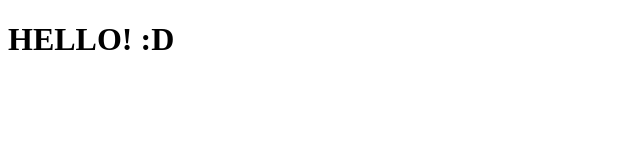
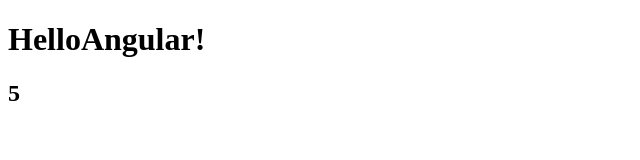
Before and after one commit to christie-reindle/angular-demo, a website: page public/index.html in a window 1280 px wide. Shown: the whole page, without its empty margins (0-640 px from the left). Drawn offline with nearby package versions, Linux system fonts and the light colour scheme.

Commit message:
step3_templating

```diff
--- a/public/index.html
+++ b/public/index.html
@@ -2,10 +2,11 @@
 <html lang="en">
 <head>
   <meta charset="UTF-8">
-  <title>Hello! :D</title>
+  <title>Angular Demo</title>
   <script type="text/javascript" src="https://ajax.googleapis.com/ajax/libs/angularjs/1.5.8/angular.min.js"></script>
 </head>
-<body>
-  <h1> HELLO! :D</h1>
+<body ng-app>
+  <h1>{{'Hello' + 'Angular!'}}</h1>
+  <h2>{{2 + 3}}</h2>
 </body>
 </html>
```
